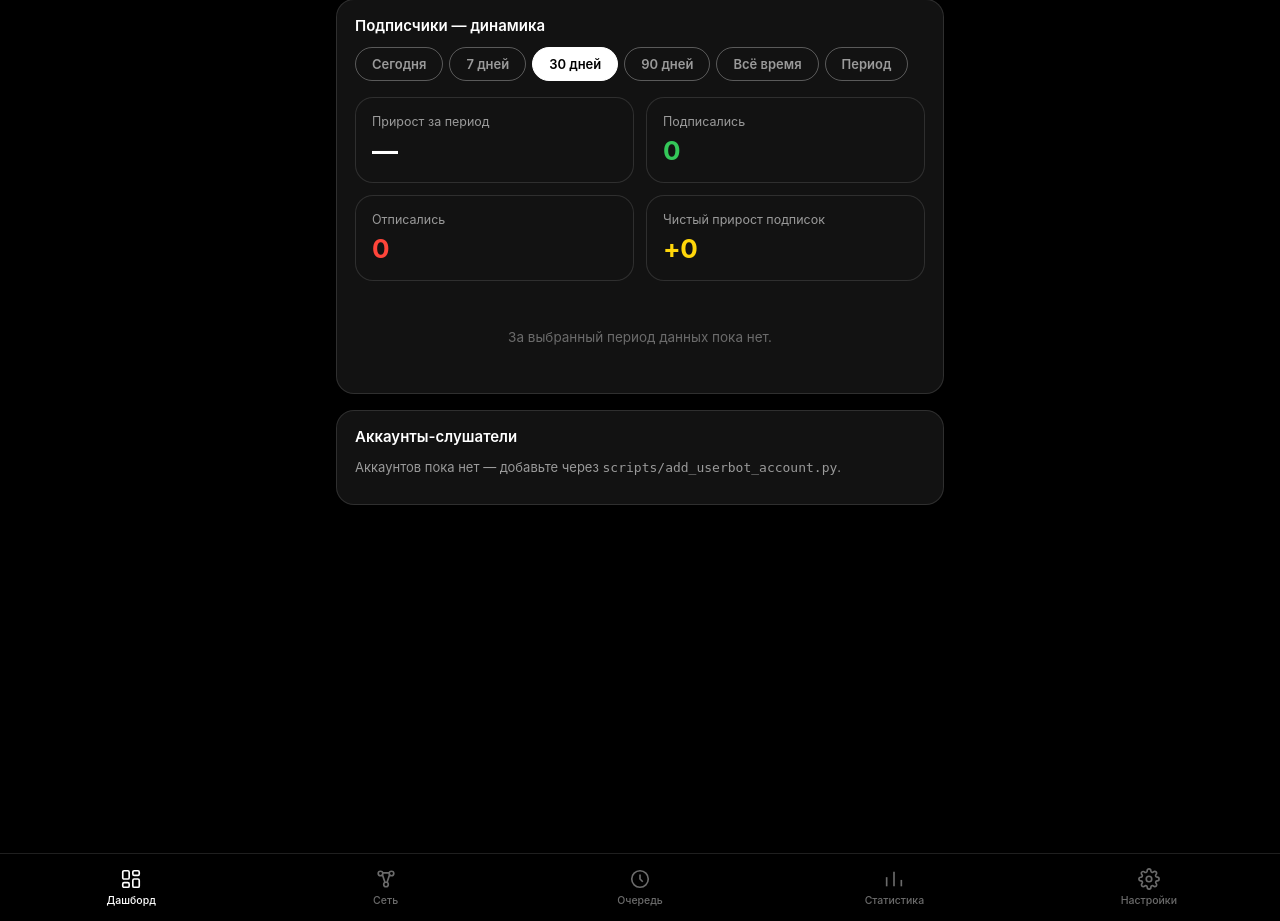
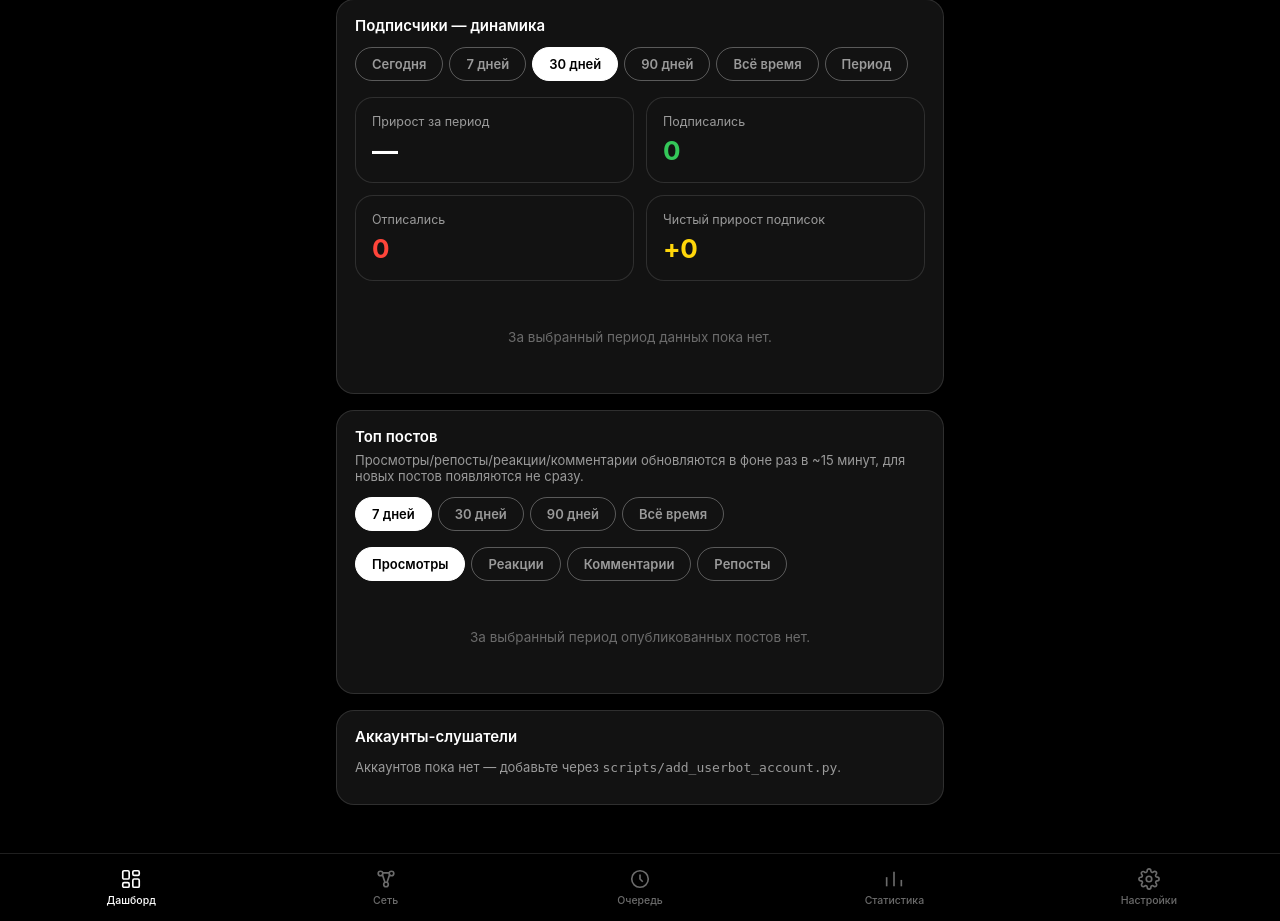
Before and after one commit to plagaceroes-source/Telegram, a FastAPI app: page /?posts_period=7&posts_sort=views in a window 1280 px wide. Shown: the part 428-1349 px from the top of the page. Run offline with FastAPI, Linux system fonts and the light colour scheme; data that the repository does not hold is empty.

Commit message:
Перенесён блок «Топ постов» со страницы Статистика на Дашборд
Логика выборки вынесена в отдельную _top_posts(), переиспользуется без
дублирования; ссылки переключателей периода/сортировки теперь ведут на /.

Co-Authored-By: Claude Sonnet 5 <noreply@anthropic.com>
Claude-Session: https://claude.ai/code/session_01Lzz884exohw545rFGVcwZY

```diff
--- a/admin/app.py
+++ b/admin/app.py
@@ -61,6 +61,51 @@ def _mask(value: str, keep: int = 4) -> str:
 
 
 PERIOD_DAYS = {"7": 7, "30": 30, "90": 90, "all": None}
+
+POST_SORT_FIELDS = {
+    "views": PostStats.views,
+    "reactions": PostStats.reactions_count,
+    "comments": PostStats.comments_count,
+    "forwards": PostStats.forwards,
+}
+
+
+async def _top_posts(session, posts_period: str, posts_sort: str) -> tuple[list[dict], str, str]:
+    if posts_period not in PERIOD_DAYS:
+        posts_period = "7"
+    if posts_sort not in POST_SORT_FIELDS:
+        posts_sort = "views"
+    posts_days = PERIOD_DAYS[posts_period]
+    posts_since = dt.datetime.now(dt.timezone.utc) - dt.timedelta(days=posts_days) if posts_days else None
+
+    post_q = (
+        select(PublishedPost, PostStats, DraftPost, TargetChannel)
+        .join(DraftPost, PublishedPost.draft_post_id == DraftPost.id)
+        .join(TargetChannel, PublishedPost.target_channel_id == TargetChannel.id)
+        .outerjoin(PostStats, PostStats.published_post_id == PublishedPost.id)
+    )
+    if posts_since is not None:
+        post_q = post_q.where(PublishedPost.published_at >= posts_since)
+    post_q = post_q.order_by(POST_SORT_FIELDS[posts_sort].desc().nullslast()).limit(20)
+    post_rows_raw = (await session.execute(post_q)).all()
+
+    top_posts = []
+    for published, pstats, draft, target in post_rows_raw:
+        text = (draft.translated_text or "").strip()
+        snippet = (text[:140] + "…") if len(text) > 140 else text
+        top_posts.append(
+            {
+                "snippet": snippet or "(без текста)",
+                "channel_username": target.username,
+                "published_at": published.published_at,
+                "link": f"https://t.me/{target.username}/{published.tg_message_id}",
+                "views": pstats.views if pstats else 0,
+                "forwards": pstats.forwards if pstats else 0,
+                "reactions": pstats.reactions_count if pstats else 0,
+                "comments": pstats.comments_count if pstats else 0,
+            }
+        )
+    return top_posts, posts_period, posts_sort
 
 
 def _resolve_period(
@@ -207,7 +252,14 @@ async def _subscriber_flow_series(
 
 
 @app.get("/")
-async def dashboard(request: Request, period: str = "30", date_from: str | None = None, date_to: str | None = None):
+async def dashboard(
+    request: Request,
+    period: str = "30",
+    date_from: str | None = None,
+    date_to: str | None = None,
+    posts_period: str = "7",
+    posts_sort: str = "views",
+):
     period, since, until, date_from, date_to = _resolve_period(period, date_from, date_to)
     granularity = _granularity_for(since, until)
 
@@ -265,6 +317,8 @@ async def dashboard(request: Request, period: str = "30", date_from: str | None
                 }
             )
 
+        top_posts, posts_period, posts_sort = await _top_posts(session, posts_period, posts_sort)
+
     growth_first = growth_series[0]["total"] if growth_series else None
     growth_last = growth_series[-1]["total"] if growth_series else None
     growth_pct = ((growth_last - growth_first) / growth_first * 100) if growth_first else None
@@ -301,6 +355,9 @@ async def dashboard(request: Request, period: str = "30", date_from: str | None
             "join_share": join_share,
             "leave_share": leave_share,
             "channel_breakdown": channel_breakdown,
+            "top_posts": top_posts,
+            "posts_period": posts_period,
+            "posts_sort": posts_sort,
         },
     )
 
@@ -453,23 +510,8 @@ async def queue_page(request: Request):
 
 # --- Статистика --------------------------------------------------------------
 
-POST_SORT_FIELDS = {
-    "views": PostStats.views,
-    "reactions": PostStats.reactions_count,
-    "comments": PostStats.comments_count,
-    "forwards": PostStats.forwards,
-}
-
-
 @app.get("/stats")
-async def stats_page(request: Request, sort: str = "recent", posts_period: str = "7", posts_sort: str = "views"):
-    if posts_period not in PERIOD_DAYS:
-        posts_period = "7"
-    if posts_sort not in POST_SORT_FIELDS:
-        posts_sort = "views"
-    posts_days = PERIOD_DAYS[posts_period]
-    posts_since = dt.datetime.now(dt.timezone.utc) - dt.timedelta(days=posts_days) if posts_days else None
-
+async def stats_page(request: Request, sort: str = "recent"):
     async with session_scope() as session:
         channels_result = await session.execute(select(TargetChannel).order_by(TargetChannel.id))
         channels = list(channels_result.scalars())
@@ -533,34 +575,6 @@ async def stats_page(request: Request, sort: str = "recent", posts_period: str =
             select(func.count()).where(SubscriberEvent.is_direct.is_(True), SubscriberEvent.event_type == "leave")
         )
 
-        post_q = (
-            select(PublishedPost, PostStats, DraftPost, TargetChannel)
-            .join(DraftPost, PublishedPost.draft_post_id == DraftPost.id)
-            .join(TargetChannel, PublishedPost.target_channel_id == TargetChannel.id)
-            .outerjoin(PostStats, PostStats.published_post_id == PublishedPost.id)
-        )
-        if posts_since is not None:
-            post_q = post_q.where(PublishedPost.published_at >= posts_since)
-        post_q = post_q.order_by(POST_SORT_FIELDS[posts_sort].desc().nullslast()).limit(20)
-        post_rows_raw = (await session.execute(post_q)).all()
-
-        top_posts = []
-        for published, pstats, draft, target in post_rows_raw:
-            text = (draft.translated_text or "").strip()
-            snippet = (text[:140] + "…") if len(text) > 140 else text
-            top_posts.append(
-                {
-                    "snippet": snippet or "(без текста)",
-                    "channel_username": target.username,
-                    "published_at": published.published_at,
-                    "link": f"https://t.me/{target.username}/{published.tg_message_id}",
-                    "views": pstats.views if pstats else 0,
-                    "forwards": pstats.forwards if pstats else 0,
-                    "reactions": pstats.reactions_count if pstats else 0,
-                    "comments": pstats.comments_count if pstats else 0,
-                }
-            )
-
     if sort == "joins":
         invite_stats.sort(key=lambda r: r["joins"], reverse=True)
     elif sort == "leaves":
@@ -581,9 +595,6 @@ async def stats_page(request: Request, sort: str = "recent", posts_period: str =
             "direct_joins": direct_joins or 0,
             "direct_leaves": direct_leaves or 0,
             "invite_error": request.query_params.get("invite_error"),
-            "top_posts": top_posts,
-            "posts_period": posts_period,
-            "posts_sort": posts_sort,
         },
     )
 
--- a/admin/templates/dashboard.html
+++ b/admin/templates/dashboard.html
@@ -117,6 +117,41 @@
   {% endif %}
 </div>
 
+<div class="card" id="top-posts">
+  <h3>Топ постов</h3>
+  <p class="muted" style="margin-top:-6px">
+    Просмотры/репосты/реакции/комментарии обновляются в фоне раз в ~15 минут, для новых постов появляются не сразу.
+  </p>
+  <div class="subtabs">
+    <a href="/?posts_period=7&posts_sort={{ posts_sort }}#top-posts" class="subtab-btn {{ 'active' if posts_period == '7' }}">7 дней</a>
+    <a href="/?posts_period=30&posts_sort={{ posts_sort }}#top-posts" class="subtab-btn {{ 'active' if posts_period == '30' }}">30 дней</a>
+    <a href="/?posts_period=90&posts_sort={{ posts_sort }}#top-posts" class="subtab-btn {{ 'active' if posts_period == '90' }}">90 дней</a>
+    <a href="/?posts_period=all&posts_sort={{ posts_sort }}#top-posts" class="subtab-btn {{ 'active' if posts_period == 'all' }}">Всё время</a>
+  </div>
+  <div class="subtabs">
+    <a href="/?posts_period={{ posts_period }}&posts_sort=views#top-posts" class="subtab-btn {{ 'active' if posts_sort == 'views' }}">Просмотры</a>
+    <a href="/?posts_period={{ posts_period }}&posts_sort=reactions#top-posts" class="subtab-btn {{ 'active' if posts_sort == 'reactions' }}">Реакции</a>
+    <a href="/?posts_period={{ posts_period }}&posts_sort=comments#top-posts" class="subtab-btn {{ 'active' if posts_sort == 'comments' }}">Комментарии</a>
+    <a href="/?posts_period={{ posts_period }}&posts_sort=forwards#top-posts" class="subtab-btn {{ 'active' if posts_sort == 'forwards' }}">Репосты</a>
+  </div>
+
+  {% if top_posts %}
+  {% for p in top_posts %}
+  <div class="list-item">
+    <div class="row"><span class="title">{{ p.snippet }}</span></div>
+    <div class="meta">@{{ p.channel_username }} · {{ p.published_at.strftime("%d.%m.%Y %H:%M") }}</div>
+    <div class="meta">👁 {{ p.views }} · 🔁 {{ p.forwards }} · ❤️ {{ p.reactions }} · 💬 {{ p.comments }}</div>
+    <div class="link-row">
+      <span class="link-text">{{ p.link }}</span>
+      <a class="btn secondary copy-btn" href="{{ p.link }}" target="_blank" rel="noopener">Открыть</a>
+    </div>
+  </div>
+  {% endfor %}
+  {% else %}
+  <div class="empty-state">За выбранный период опубликованных постов нет.</div>
+  {% endif %}
+</div>
+
 <div class="card">
   <h3>Аккаунты-слушатели</h3>
   {% if accounts %}
```
Also changed, not shown: admin/templates/stats.html (+0 -35 lines).
